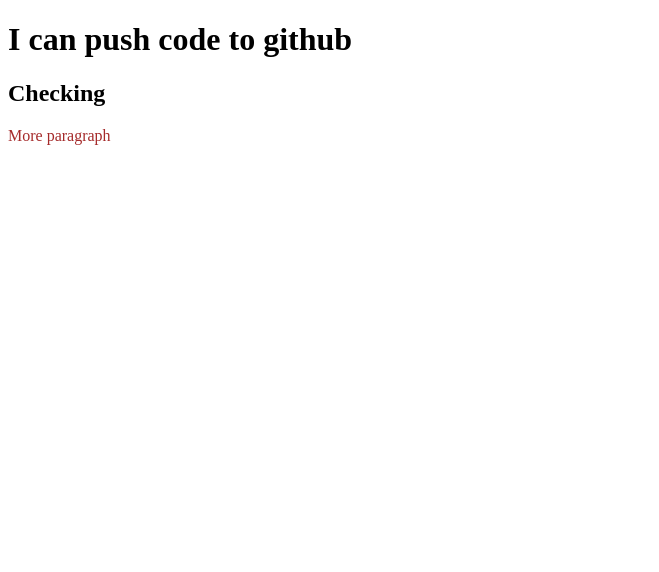
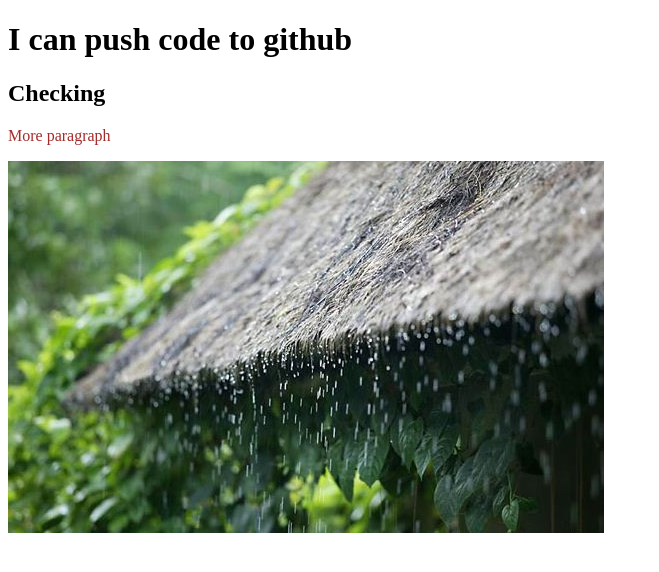
Before and after one commit to mohammed-mahmudul-hasan/web-development-practice, a plain HTML site: page index.html in a window 1280 px wide. Shown: the whole page, without its empty margins (0-659 px from the left). Drawn offline with Linux system fonts and the light colour scheme.

Commit message:
Image added

```diff
--- a/index.html
+++ b/index.html
@@ -11,5 +11,6 @@
     <h1>I can push code to github</h1>
     <h2>Checking</h2>
     <p>More paragraph</p>
+    <img src="rainy_day.JPG" alt="">
 </body>
 </html>
```
Also changed, not shown: rainy_day.JPG (added).
